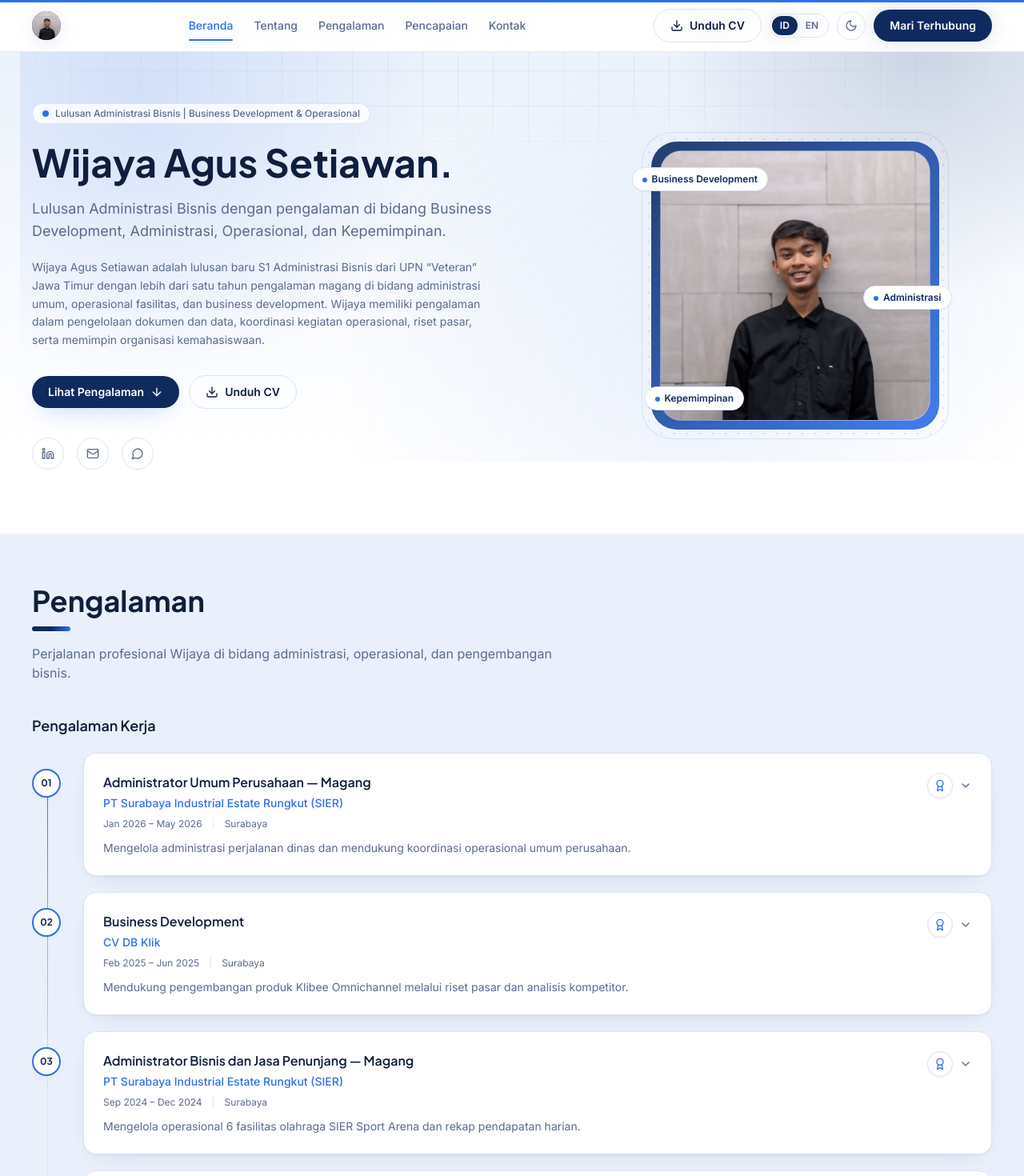
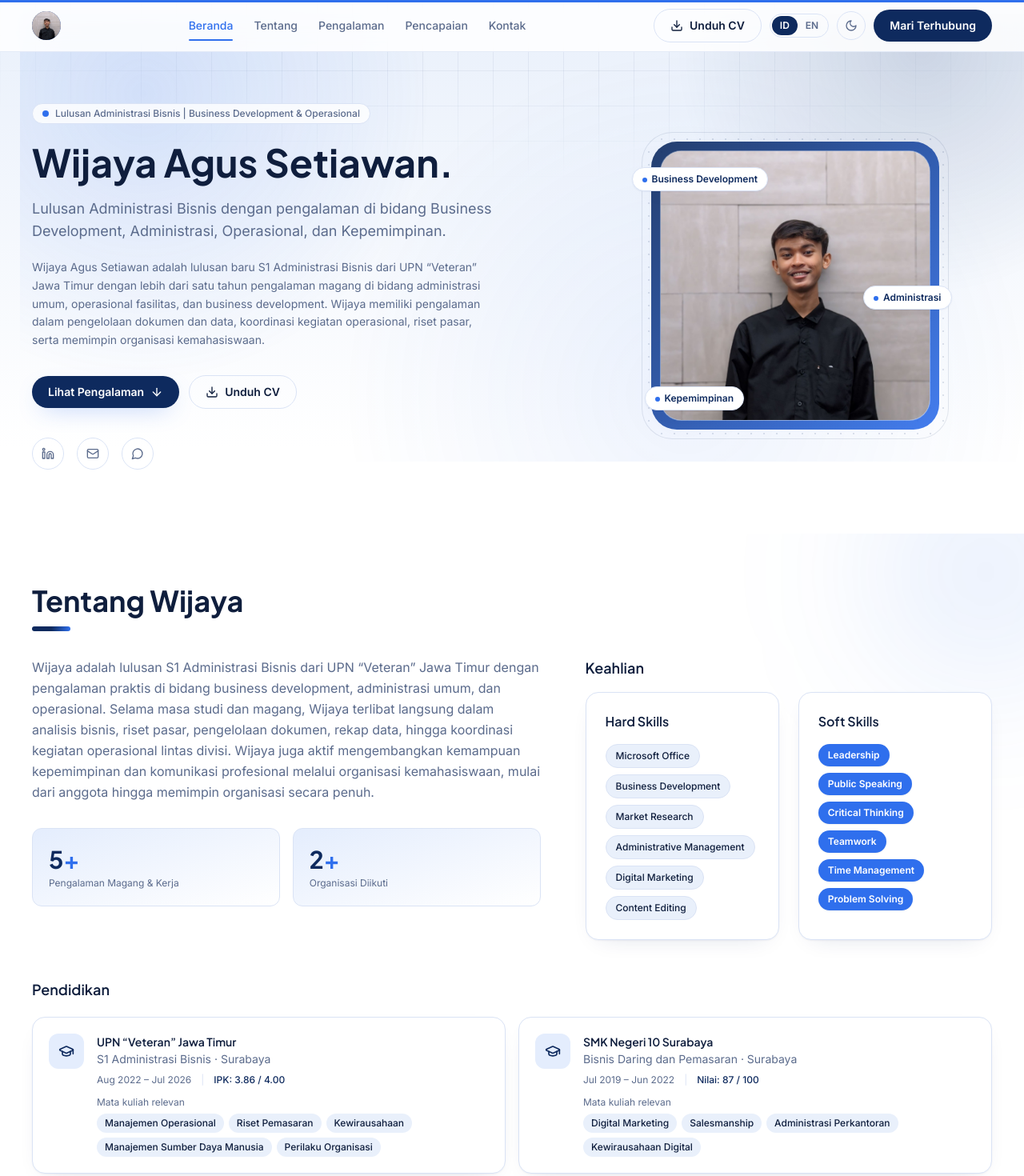
Before and after one commit to erikafh13/Portofolio1, a Next.js app: page / in a window 1280 px wide. Shown: the top 1470 px of the page at 80% size. Built offline with nearby package versions, Linux system fonts and the light colour scheme.

Commit message:
Update About.tsx

```diff
--- a/components/About.tsx
+++ b/components/About.tsx
@@ -1,169 +1,87 @@
 "use client";
 
-import { useEffect, useState } from "react";
-import Image from "next/image";
-import { AnimatePresence, motion } from "framer-motion";
-import { Menu, X } from "lucide-react";
+import { ArrowUpRight } from "lucide-react";
 import { useLanguage } from "@/lib/language-context";
-import { useActiveSection } from "@/lib/use-active-section";
 import { profile } from "@/data/profile";
-import ThemeToggle from "./ThemeToggle";
-import LanguageToggle from "./LanguageToggle";
-import DownloadCVButton from "./DownloadCVButton";
+import { experience } from "@/data/experience";
+import { organization } from "@/data/organization";
+import Reveal from "./Reveal";
+import SectionHeading from "./SectionHeading";
+import SectionGlow from "./SectionGlow";
+import Skills from "./Skills";
+import Education from "./Education";
 
-const sections = [
-  { id: "home", label: { id: "Beranda", en: "Home" } },
-  { id: "about", label: { id: "Tentang", en: "About" } },
-  { id: "experience", label: { id: "Pengalaman", en: "Experience" } },
-  { id: "achievements", label: { id: "Pencapaian", en: "Achievements" } },
-  { id: "contact", label: { id: "Kontak", en: "Contact" } }
-];
+export default function About() {
+  const { lang } = useLanguage();
 
-function BrandMark() {
-  const [imgError, setImgError] = useState(false);
+  const stats = [
+    {
+      value: String(experience.length),
+      label: { id: "Pengalaman Magang & Kerja", en: "Internships & Work Experience" },
+      href: "#pengalaman-kerja"
+    },
+    {
+      value: String(organization.length),
+      label: { id: "Organisasi Diikuti", en: "Organizations Involved" },
+      href: "#organisasi"
+    }
+  ];
 
   return (
-    <span className="relative flex h-9 w-9 flex-none items-center justify-center overflow-hidden rounded-full bg-[linear-gradient(135deg,#0E2A5E_0%,#2F6FED_100%)] font-display text-xs font-bold text-white">
-      {!imgError ? (
-        <Image
-          src={profile.profileImage}
-          alt={profile.name}
-          fill
-          sizes="36px"
-          className="object-cover"
-          onError={() => setImgError(true)}
-        />
-      ) : (
-        "WA"
-      )}
-    </span>
+    <section id="about" className="section-padding scroll-mt-20 relative overflow-hidden">
+      <SectionGlow variant="top-right" tint="accent" />
+      <div className="container-content">
+        <Reveal>
+          <SectionHeading heading={profile.aboutHeading} />
+        </Reveal>
+
+        <div className="mt-8 grid items-start gap-10 lg:grid-cols-[1.25fr_1fr] lg:gap-14">
+          <Reveal>
+            <p className="text-base leading-relaxed text-text-secondary dark:text-text-dark-secondary">
+              {lang === "id" ? profile.aboutText.id : profile.aboutText.en}
+            </p>
+
+            <div className="mt-8 grid grid-cols-2 gap-4">
+              {stats.map((stat) => (
+                <a
+                  key={stat.label.en}
+                  href={stat.href}
+                  className="group flex flex-col rounded-xl border border-border bg-gradient-to-br from-accent-light to-white px-5 py-5 transition hover:-translate-y-0.5 hover:border-accent dark:border-border-dark dark:from-card-dark dark:to-bg-dark-soft"
+                >
+                  <div className="flex items-start justify-between gap-2">
+                    <p className="font-display text-3xl font-bold text-navy dark:text-white">
+                      {stat.value}
+                      <span className="text-accent dark:text-accent-dark">+</span>
+                    </p>
+                    <ArrowUpRight className="h-4 w-4 flex-none text-accent opacity-0 transition group-hover:opacity-100 dark:text-accent-dark" />
+                  </div>
+                  <p className="mt-1 text-xs text-text-secondary dark:text-text-dark-secondary">
+                    {lang === "id" ? stat.label.id : stat.label.en}
+                  </p>
+                </a>
+              ))}
+            </div>
+          </Reveal>
+
+          <Reveal delay={0.1}>
+            <h3 className="mb-4 font-display text-lg font-semibold text-text-primary dark:text-text-dark-primary">
+              {lang === "id" ? "Keahlian" : "Skills"}
+            </h3>
+            <Skills />
+          </Reveal>
+        </div>
+
+        <div className="mt-12">
+          <h3 className="font-display text-lg font-semibold text-text-primary dark:text-text-dark-primary">
+            {lang === "id" ? "Pendidikan" : "Education"}
+          </h3>
+          <div className="mt-5">
+            <Reveal>
+              <Education />
+            </Reveal>
+          </div>
+        </div>
+      </div>
+    </section>
   );
 }
-
-export default function Navbar() {
-  const { lang, t } = useLanguage();
-  const [scrolled, setScrolled] = useState(false);
-  const [mobileOpen, setMobileOpen] = useState(false);
-  const activeId = useActiveSection(sections.map((s) => s.id));
-
-  useEffect(() => {
-    const onScroll = () => setScrolled(window.scrollY > 24);
-    onScroll();
-    window.addEventListener("scroll", onScroll, { passive: true });
-    return () => window.removeEventListener("scroll", onScroll);
-  }, []);
-
-  useEffect(() => {
-    document.body.style.overflow = mobileOpen ? "hidden" : "";
-    return () => {
-      document.body.style.overflow = "";
-    };
-  }, [mobileOpen]);
-
-  const handleNavClick = (id: string) => {
-    setMobileOpen(false);
-    const el = document.getElementById(id);
-    if (el) {
-      el.scrollIntoView({ behavior: "smooth" });
-    }
-  };
-
-  return (
-    <header
-      className={`fixed inset-x-0 top-0 z-50 border-b border-border/70 bg-white/85 backdrop-blur-md transition-shadow duration-300 dark:border-border-dark/70 dark:bg-bg-dark/85 ${
-        scrolled ? "shadow-soft" : ""
-      }`}
-    >
-      <nav className="container-content flex h-16 items-center justify-between">
-        <button
-          onClick={() => handleNavClick("home")}
-          aria-label={profile.name}
-          className="flex items-center whitespace-nowrap"
-        >
-          <BrandMark />
-        </button>
-
-        <ul className="hidden items-center gap-0.5 xl:flex">
-          {sections.map((section) => (
-            <li key={section.id}>
-              <button
-                onClick={() => handleNavClick(section.id)}
-                className={`relative whitespace-nowrap px-3 py-2 text-sm font-medium transition ${
-                  activeId === section.id
-                    ? "text-accent dark:text-accent-dark"
-                    : "text-text-secondary hover:text-navy dark:text-text-dark-secondary dark:hover:text-white"
-                }`}
-              >
-                {t(section.label)}
-                {activeId === section.id && (
-                  <motion.span
-                    layoutId="nav-active-indicator"
-                    className="absolute inset-x-3 -bottom-[1px] h-[2px] rounded-full bg-accent dark:bg-accent-dark"
-                    transition={{ type: "spring", stiffness: 380, damping: 30 }}
-                  />
-                )}
-              </button>
-            </li>
-          ))}
-        </ul>
-
-        <div className="hidden items-center gap-2.5 xl:flex">
-          <DownloadCVButton variant="outline" />
-          <LanguageToggle />
-          <ThemeToggle />
-          <button
-            onClick={() => handleNavClick("contact")}
-            className="whitespace-nowrap rounded-full bg-navy px-5 py-2.5 text-sm font-semibold text-white transition hover:bg-accent dark:bg-accent-dark dark:hover:bg-accent"
-          >
-            {lang === "id" ? "Mari Terhubung" : "Let's Connect"}
-          </button>
-        </div>
-
-        <div className="flex items-center gap-2 xl:hidden">
-          <LanguageToggle />
-          <ThemeToggle />
-          <button
-            onClick={() => setMobileOpen((prev) => !prev)}
-            aria-label={mobileOpen ? "Close menu" : "Open menu"}
-            aria-expanded={mobileOpen}
-            className="flex h-9 w-9 items-center justify-center rounded-full border border-border text-navy dark:border-border-dark dark:text-white"
-          >
-            {mobileOpen ? <X className="h-4 w-4" /> : <Menu className="h-4 w-4" />}
-          </button>
-        </div>
-      </nav>
-
-      <AnimatePresence>
-        {mobileOpen && (
-          <motion.div
-            initial={{ opacity: 0, height: 0 }}
-            animate={{ opacity: 1, height: "auto" }}
-            exit={{ opacity: 0, height: 0 }}
-            transition={{ duration: 0.25, ease: "easeInOut" }}
-            className="overflow-hidden border-b border-border bg-white xl:hidden dark:border-border-dark dark:bg-bg-dark"
-          >
-            <ul className="container-content flex flex-col gap-1 py-4">
-              {sections.map((section) => (
-                <li key={section.id}>
-                  <button
-                    onClick={() => handleNavClick(section.id)}
-                    className={`w-full rounded-lg px-3 py-3 text-left text-sm font-medium transition ${
-                      activeId === section.id
-                        ? "bg-accent-light text-accent dark:bg-accent-dark/10 dark:text-accent-dark"
-                        : "text-text-secondary dark:text-text-dark-secondary"
-                    }`}
-                  >
-                    {t(section.label)}
-                  </button>
-                </li>
-              ))}
-              <li className="pt-2">
-                <DownloadCVButton />
-              </li>
-            </ul>
-          </motion.div>
-        )}
-      </AnimatePresence>
-    </header>
-  );
-}
```
